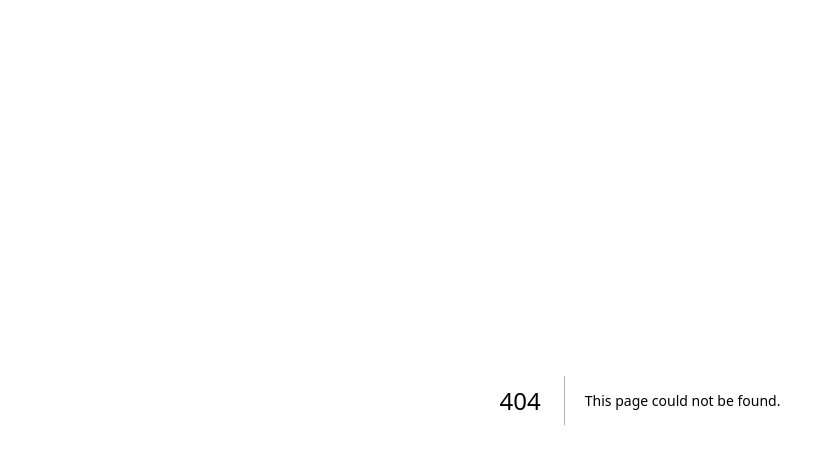
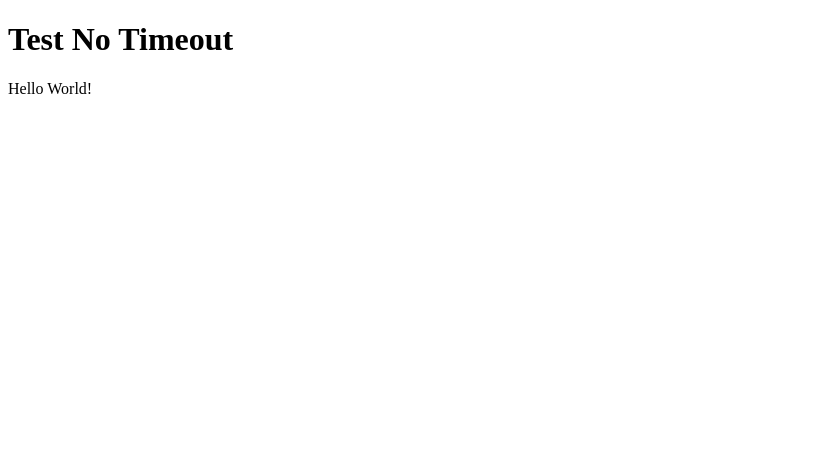
Before and after one commit to atsushi-nagaki-cg/test500, a Next.js app: page /test-no-timeout in a window 1280 px wide. Before the commit this address had no page. Shown: the top 464 px of the page, without its empty margins (0-835 px from the left). Built offline with nearby package versions, Linux system fonts and the light colour scheme.

Commit message:
add no timeout page

```diff
--- /dev/null
+++ b/src/pages/test-no-timeout.tsx
@@ -0,0 +1,20 @@
+import withGetServerSidePropsTimeout from "@/utils/withGetServerSidePropsTimeout"
+
+type Props = {
+  text: string
+}
+
+export default function Index({ text }: Props) {
+  return (
+    <>
+      <h1>Test No Timeout</h1>
+      <p>{text}</p>
+    </>
+  )
+}
+
+export const getServerSideProps = withGetServerSidePropsTimeout(async () => {
+  return {
+    props: { text: "Hello World!" },
+  }
+}, 2000)
```
